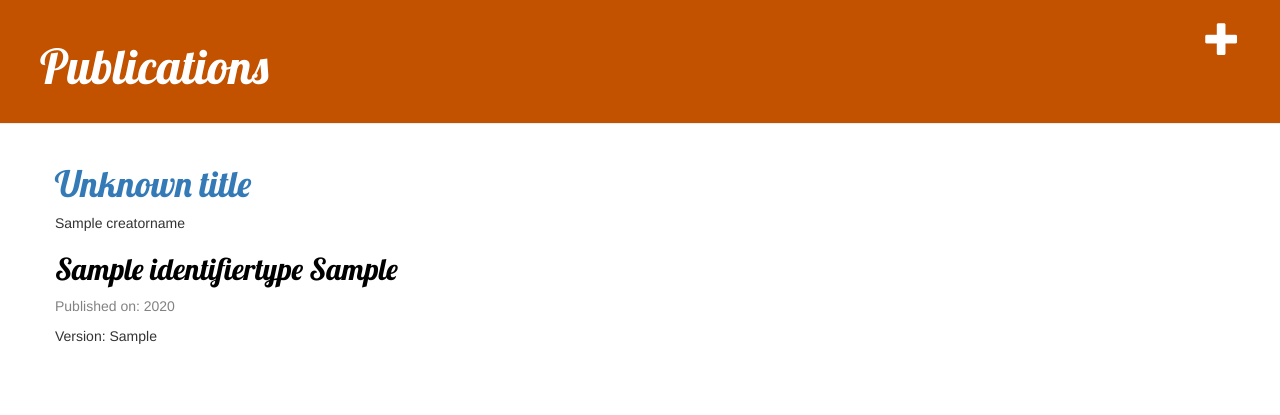
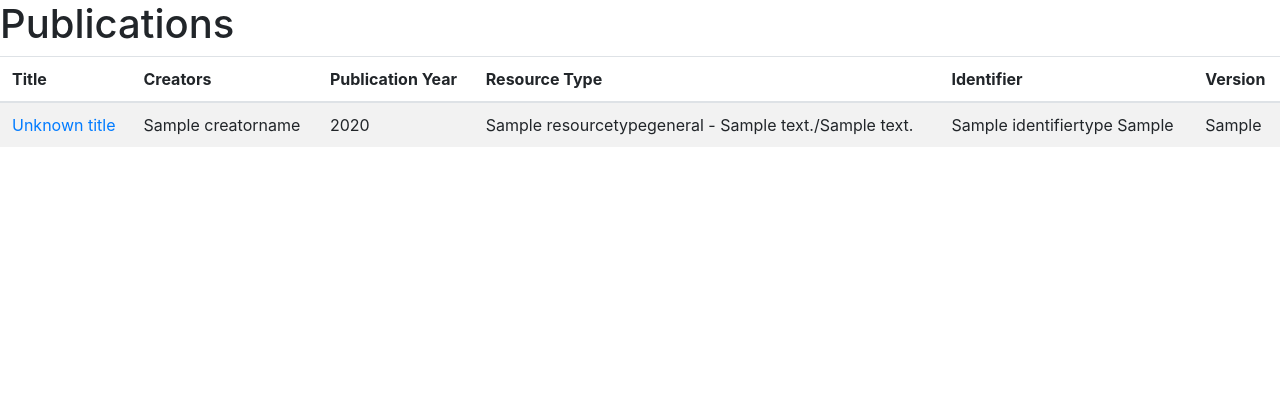
Before and after one commit to Swiss-Polar-Institute/data-workflow, a Django app: page / in a window 1280 px wide. Shown: the top 415 px of the page. Run offline with Django 3.2, Linux system fonts and the light colour scheme; tables that the repository leaves empty hold one stand-in row (values such as "Sample post"); parts of the project's set-up code (start-up, migrations or seed data) failed here and were passed over; some libraries are stand-ins or nearby versions.

Commit message:
Added data tables. Changed display of publications list template.

```diff
--- a/DataWorkflow/publications/static/css/publications.css
+++ b/DataWorkflow/publications/static/css/publications.css
@@ -1,46 +1,46 @@
-.page-header {
-    background-color: #C25100;
-    margin-top: 0;
-    padding: 20px 20px 20px 40px;
-}
+/*.page-header {*/
+/*    background-color: #C25100;*/
+/*    margin-top: 0;*/
+/*    padding: 20px 20px 20px 40px;*/
+/*}*/
 
-.page-header h1, .page-header h1 a, .page-header h1 a:visited, .page-header h1 a:active {
-    color: #ffffff;
-    font-size: 36pt;
-    text-decoration: none;
-}
+/*.page-header h1, .page-header h1 a, .page-header h1 a:visited, .page-header h1 a:active {*/
+/*    color: #ffffff;*/
+/*    font-size: 36pt;*/
+/*    text-decoration: none;*/
+/*}*/
 
-.content {
-    margin-left: 40px;
-}
+/*.content {*/
+/*    margin-left: 40px;*/
+/*}*/
 
-h1, h2, h3, h4 {
-    font-family: 'Lobster', cursive;
-}
+/*h1, h2, h3, h4 {*/
+/*    font-family: 'Lobster', cursive;*/
+/*}*/
 
-.date {
-    color: #828282;
-}
+/*.date {*/
+/*    color: #828282;*/
+/*}*/
 
-.save {
-    float: right;
-}
+/*.save {*/
+/*    float: right;*/
+/*}*/
 
-.publication-form textarea, .publication-form input {
-    width: 100%;
-}
+/*.publication-form textarea, .publication-form input {*/
+/*    width: 100%;*/
+/*}*/
 
-.top-menu, .top-menu:hover, .top-menu:visited {
-    color: #ffffff;
-    float: right;
-    font-size: 26pt;
-    margin-right: 20px;
-}
+/*.top-menu, .top-menu:hover, .top-menu:visited {*/
+/*    color: #ffffff;*/
+/*    float: right;*/
+/*    font-size: 26pt;*/
+/*    margin-right: 20px;*/
+/*}*/
 
-.publication {
-    margin-bottom: 70px;
-}
+/*.publication {*/
+/*    margin-bottom: 70px;*/
+/*}*/
 
-.publication h2 a, .publication h2 a:visited {
-    color: #000000;
-}
+/*.publication h2 a, .publication h2 a:visited {*/
+/*    color: #000000;*/
+/*}*/
--- a/DataWorkflow/publications/templates/publications/base.html
+++ b/DataWorkflow/publications/templates/publications/base.html
@@ -1,27 +1,24 @@
 {% load static %}
 <html lang="en">
 <head>
-    <link rel="stylesheet" href="//maxcdn.bootstrapcdn.com/bootstrap/3.2.0/css/bootstrap.min.css">
-    <link rel="stylesheet" href="//maxcdn.bootstrapcdn.com/bootstrap/3.2.0/css/bootstrap-theme.min.css">
-    <link rel="stylesheet" href="{% static 'css/publications.css' %}">
-    <link href="//fonts.googleapis.com/css?family=Lobster&subset=latin,latin-ext" rel="stylesheet" type="text/css">
+    <link rel="stylesheet" href="https://stackpath.bootstrapcdn.com/bootstrap/4.4.1/css/bootstrap.min.css"
+          integrity="sha384-Vkoo8x4CGsO3+Hhxv8T/Q5PaXtkKtu6ug5TOeNV6gBiFeWPGFN9MuhOf23Q9Ifjh" crossorigin="anonymous">
+    <script src="https://code.jquery.com/jquery-3.3.1.js"></script>
+    <link rel="stylesheet" href="https://cdn.datatables.net/1.10.20/css/jquery.dataTables.min.css">
+    <script src="https://cdn.jsdelivr.net/npm/popper.js@1.16.0/dist/umd/popper.min.js"
+            integrity="sha384-Q6E9RHvbIyZFJoft+2mJbHaEWldlvI9IOYy5n3zV9zzTtmI3UksdQRVvoxMfooAo"
+            crossorigin="anonymous"></script>
+    <script src="https://stackpath.bootstrapcdn.com/bootstrap/4.4.1/js/bootstrap.min.js"
+            integrity="sha384-wfSDF2E50Y2D1uUdj0O3uMBJnjuUD4Ih7YwaYd1iqfktj0Uod8GCExl3Og8ifwB6"
+            crossorigin="anonymous"></script>
+    <script src="https://cdn.datatables.net/1.10.20/js/jquery.dataTables.min.js"></script>
     <meta charset="UTF-8">
+    <meta name="viewport" content="width=device-width, initial-scale=1, shrink-to-fit=no">
     <title>Publications</title>
 </head>
-
 <body>
-    <div class="page-header">
-        <a href="{% url 'publication_new' %}" class="top-menu"><span class="glyphicon glyphicon-plus"></span></a>
-        <h1><a href="/">Publications</a></h1>
-    </div>
-    <div class="content container">
-        <div class="row">
-            <div class="col-md-8">
-            {% block content %}
-            {% endblock %}
-            </div>
-        </div>
-    </div>
+    <h1>Publications</h1>
+    {% block content %}
+    {% endblock %}
 </body>
-
 </html>
--- a/DataWorkflow/publications/templates/publications/publication_detail.html
+++ b/DataWorkflow/publications/templates/publications/publication_detail.html
@@ -2,7 +2,7 @@
 
 {% block content %}
     <div class="publication">
-        <a class="btn btn-default" href="{% url 'publication_edit' pk=post.pk %}"><span class="glyphicon glyphicon-pencil"></span></a>
+        <a class="btn btn-default" href="{% url 'publication_edit' pk=publication.pk %}"><span class="glyphicon glyphicon-pencil"></span></a>
         <h1>{{ publication.main_title }}</h1>
     </div>
 {% endblock %}
--- a/DataWorkflow/publications/templates/publications/publication_list.html
+++ b/DataWorkflow/publications/templates/publications/publication_list.html
@@ -1,15 +1,51 @@
 {% extends 'publications/base.html' %}
 
 {% block content %}
-    {% for publication in publications %}
-        <div class="publication">
-            <h1><a href="{% url 'publication_detail' pk=publication.pk %}">{{ publication.main_title }}</a></h1>
-            <p>{% for creator in publication.main_creators %}{{ creator.name }}{% if not forloop.last %}, {% endif %}{% endfor %}</p>
-            <h2><a href="">{{ publication.identifier }}</a></h2>
-            <div class="date">
-            <p>Published on: {{ publication.publication_year }}</p>
-            </div>
-            <p>Version: {{ publication.version }}</p>
-        </div>
-    {% endfor %}
+    <table id="species" class="table table-striped">
+        <thead>
+        <tr>
+            <th>Title</th>
+            <th>Creators</th>
+            <th>Publication Year</th>
+            <th>Resource Type</th>
+            <th>Identifier</th>
+            <th>Version</th>
+        </tr>
+        </thead>
+        <tbody>
+        {% for publication in publications %}
+            <tr>
+                <td><a href="{% url 'publication_detail' pk=publication.pk %}">{{ publication.main_title }}</a></td>
+                <td>{% for creator in publication.main_creators %}{{ creator.name }}{% if not forloop.last %},
+                {% endif %}{% endfor %}</td>
+                <td>{{ publication.publication_year }}</td>
+                <td>{{ publication.resource_type }}</td>
+                <td>{{ publication.identifier }}</td>
+                <td>{{ publication.version }}</td>
+            </tr>
+        {% endfor %}
+        </tbody>
+    </table>
 {% endblock %}
+
+<script>
+    $(document).ready(function () {
+        $('#species').DataTable({
+            "pageLength": 50,
+            "order": [[1, "asc"]]
+        });
+    });
+</script>
+</body>
+</html>
+{#            <h1><a href="{% url 'publication_detail' pk=publication.pk %}">{{ publication.main_title }}</a></h1>#}
+{#            <p>{% for creator in publication.main_creators %}{{ creator.name }}{% if not forloop.last %},#}
+{#            {% endif %}{% endfor %}</p>#}
+{#            <h2><a href="">{{ publication.identifier }}</a></h2>#}
+{#            <div class="date">#}
+{#                <p>Published on: {{ publication.publication_year }}</p>#}
+{#            </div>#}
+{#            <p>Version: {{ publication.version }}</p>#}
+{#        </div>#}
+{#    {% endfor %}#}
+{#{% endblock %}#}
```
